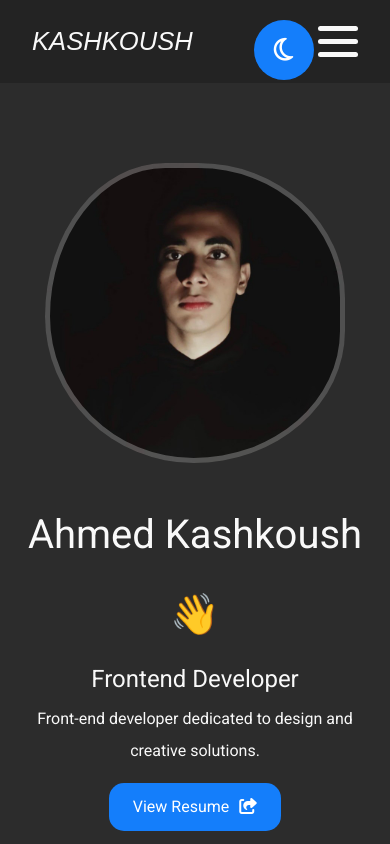
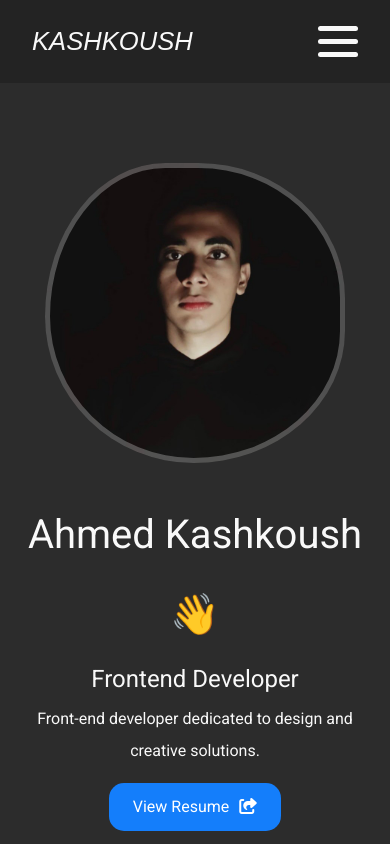
Before and after one commit to ahmad-kashkoush/portfollio, a React (Vite) app: page / in a window 390 px wide. Shown: the top 844 px of the page. Built offline with nearby package versions, Linux system fonts and the light colour scheme; a web font is replaced by a local one.

Commit message:
style(themSwitcher): fix positioning on different screens

```diff
--- a/src/styles/components/_buttons.scss
+++ b/src/styles/components/_buttons.scss
@@ -32,15 +32,27 @@
     background-color: var(--color-accent-secondary);
   }
 }
+// @media (max-width: 768px) {
+//   .theme-switcher {
+//     bottom: 0 !important;
+//     left: 70% !important;
+//     top: 20px;
+//   }
+// }
+// @media (max-width: 444px) {
+//   .theme-switcher {
+//     left: 65% !important;
+//   }
+// }
+
+body:has(.hamburgerMenu input:checked) .theme-switcher {
+  position: fixed;
+  top: 84%;
+  left: 44% !important;
+}
+
 @media (max-width: 768px) {
-  .theme-switcher {
-    bottom: 0 !important;
-    left: 70% !important;
-    top: 20px;
+  body:has(.hamburgerMenu input:not(:checked)) .theme-switcher {
+    visibility: hidden;
   }
 }
-@media (max-width: 444px) {
-  .theme-switcher {
-    left: 65% !important;
-  }
-}
```
